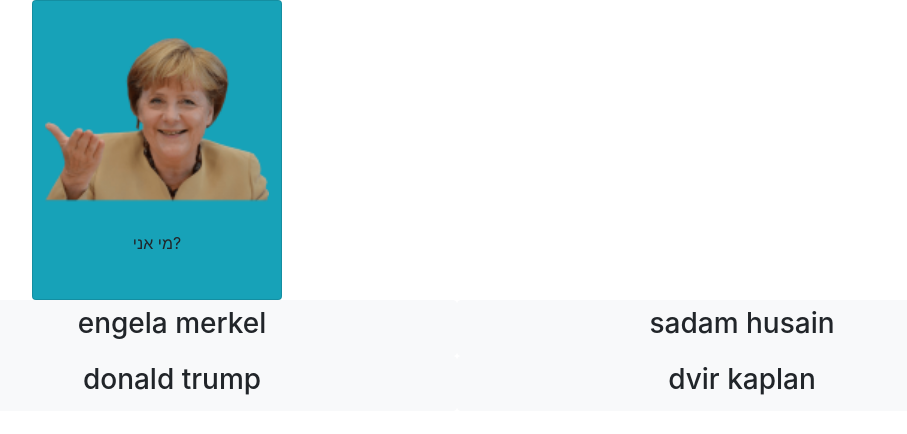
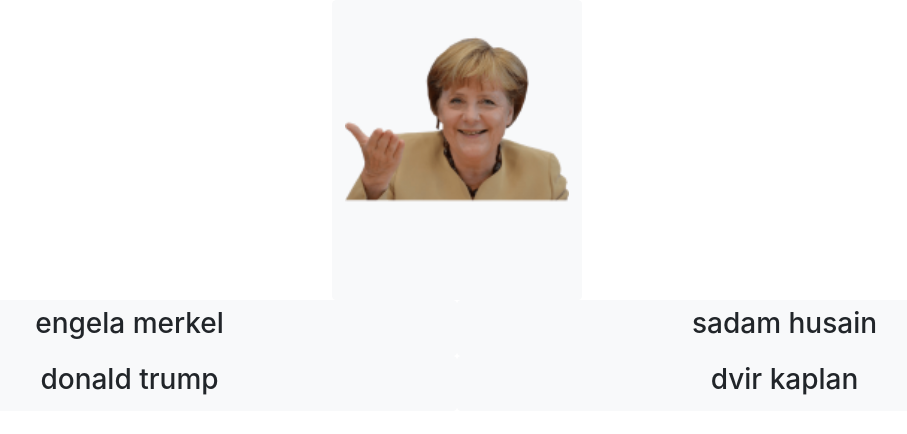
Before and after one commit to dvirkap/flash-cards, a plain HTML site: page index.html in a window 1280 px wide. Both pictures are taken after a click on the element "נחשו מי אני". Shown: the whole page, without its empty margins (183-1090 px from the left). Drawn offline with Linux system fonts and the light colour scheme.

Commit message:
css center fix

```diff
--- a/css/layouts.css
+++ b/css/layouts.css
@@ -5,21 +5,34 @@ body {
     background-color: beige;
 }
 
-
+.container {
+    display: flex;
+    flex-direction: column;
+    align-items: center;
+    justify-content: center;
+    /* flex-wrap: nwrap; */
+}
 .cardFlip {
     animation: cardFlipAnim 0.4s  both;
     border-radius: 4px;
 }
-.card {
+.card-guess {
     width: 250px;
     height:300px;
     background-color: #ff6138;
-    position: relative;
-    left: 200px;
     text-align: center;
 }
+.memoryBox {
+    width: 100vw;
+    align-items: stretch;
+}
 
+.card-img {
+    border: 1px;
+    border-color: aqua;
+    border-radius: 6px;
 
+}
 
         @keyframes cardFlipAnim {
         0% {
--- a/index.html
+++ b/index.html
@@ -11,16 +11,17 @@
 </head>
 
 <body>
-    <div class="container col">
-        <div class="card bg-info btn" onclick="cardFlip(event)">
+    <div class="container">
+        <div class="card-guess btn btn-light" onclick="cardFlip(event)">
             <h2>נחשו מי אני</h2>
         </div>
-
-        <div class="memoryBox container">
+        <div class="memoryBox">
             <div class="row">
                 <div class="card1 col btn btn-light" onclick="onUserResponse(this)"></div>
                 <div class="card2 col btn btn-light" onclick="onUserResponse(this)"></div>
-                <div class="w-100"></div>
+            </div>
+
+            <div class="row">
                 <div class="card3 col btn btn-light" onclick="onUserResponse(this)"></div>
                 <div class="card4 col btn btn-light" onclick="onUserResponse(this)"></div>
             </div>
--- a/js/layouts.js
+++ b/js/layouts.js
@@ -81,10 +81,10 @@ function onUserResponse(optDiv) {
 
 var isBackSide = true;
 function cardFlip(ev) {
-    currCard = document.querySelector('.card');
+    currCard = document.querySelector('.card-guess');
     if (isBackSide === true) {
         currCard.classList.add('cardFlip');
-        currCard.innerHTML = `<img src="img/${answer.photo()}">מי אני?</img>`;
+        currCard.innerHTML = `<img class="card-img" src="img/${answer.photo()}" >`;
         isBackSide = false;
 
     } else if (isBackSide === false){
```
